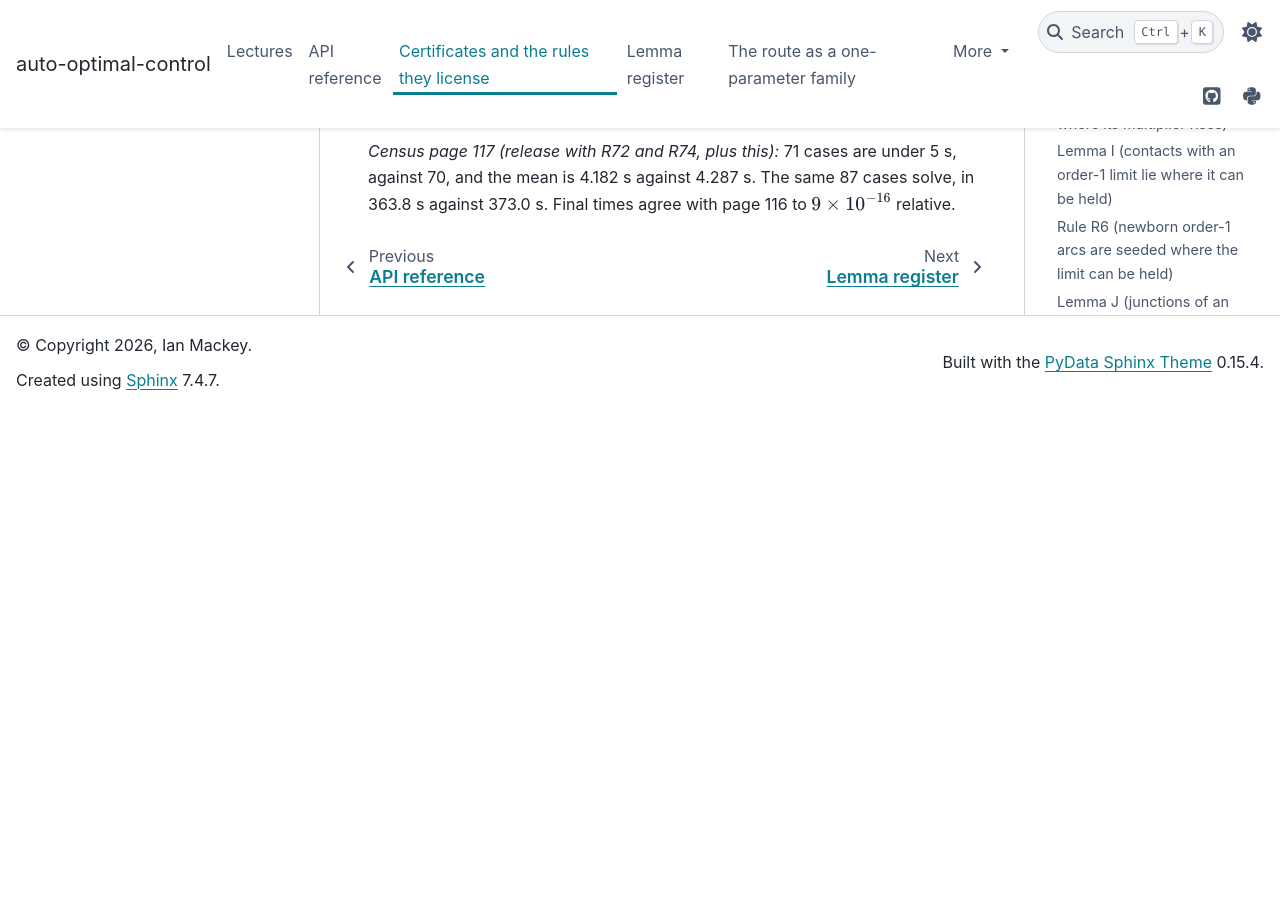
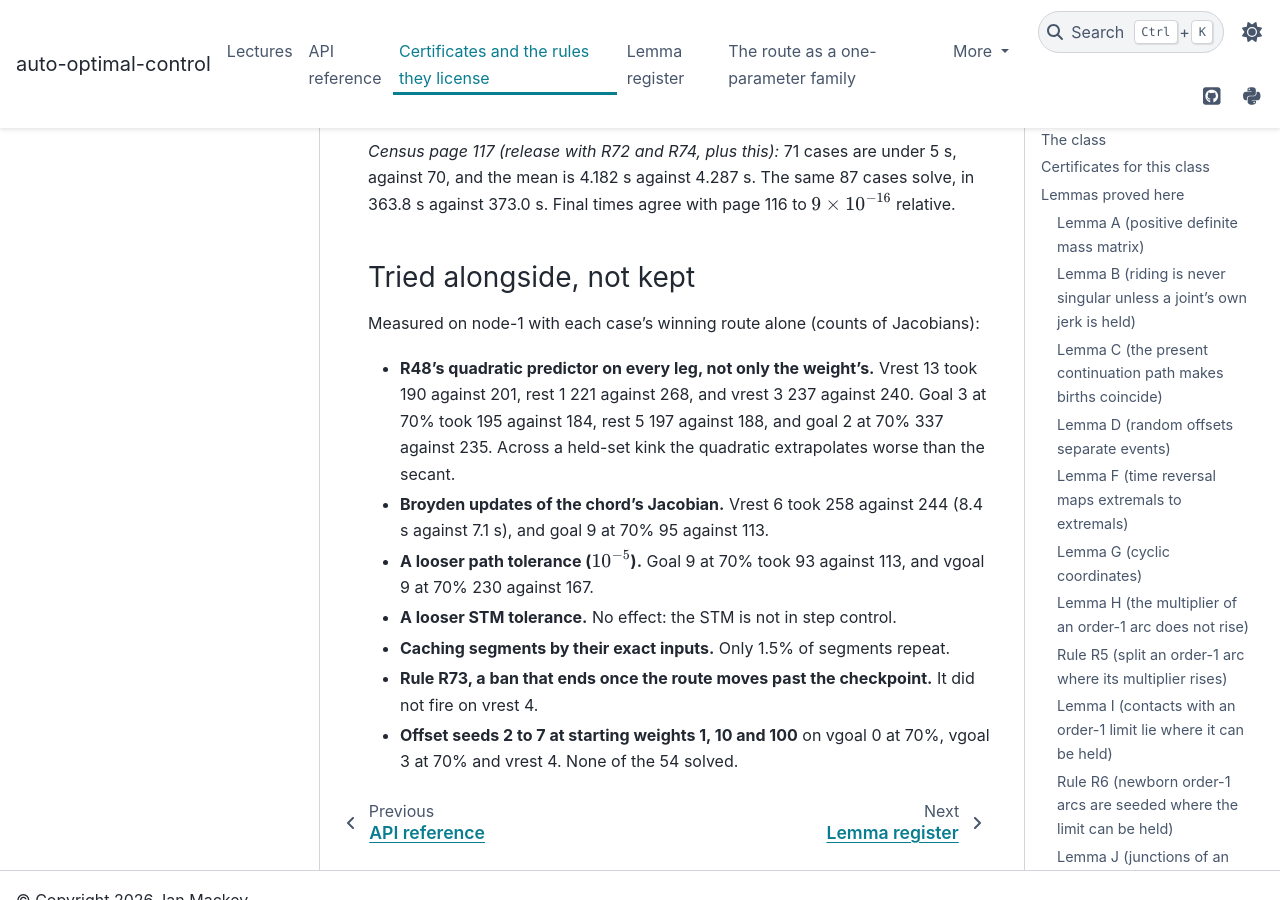
Before and after one commit to idm23/auto-optimal-control, a Sphinx documentation site: the page built from docs/notes/structure_certificates.md, in a window 1280 px wide and 900 px high, scrolled down 75121 px. Built offline with Sphinx 7.4.7 and the PyData theme 0.15.4, drawn with Linux system fonts in a browser that asks for light colours; before the commit the page ends 75530 px from its top, so only the background shows below that.

Commit message:
Record the experiments tried alongside
Co-Authored-By: Claude Opus 5.5 <noreply@anthropic.com>
Claude-Session: https://claude.ai/code/session_01DzJDSTVJjP1uaCvVbe25Pf

```diff
--- a/docs/notes/structure_certificates.md
+++ b/docs/notes/structure_certificates.md
@@ -2766,3 +2766,21 @@ the exact shooting around the solution without solving again, and polls every 10
 *Census page 117 (release with R72 and R74, plus this):* 71 cases are under 5 s, against
 70, and the mean is 4.182 s against 4.287 s. The same 87 cases solve, in 363.8 s against
 373.0 s. Final times agree with page 116 to $9 \times 10^{-16}$ relative.
+
+### Tried alongside, not kept
+
+Measured on node-1 with each case's winning route alone (counts of Jacobians):
+- **R48's quadratic predictor on every leg, not only the weight's.** Vrest 13 took 190
+  against 201, rest 1 221 against 268, and vrest 3 237 against 240. Goal 3 at 70% took 195
+  against 184, rest 5 197 against 188, and goal 2 at 70% 337 against 235. Across a held-set
+  kink the quadratic extrapolates worse than the secant.
+- **Broyden updates of the chord's Jacobian.** Vrest 6 took 258 against 244 (8.4 s against
+  7.1 s), and goal 9 at 70% 95 against 113.
+- **A looser path tolerance ($10^{-5}$).** Goal 9 at 70% took 93 against 113, and vgoal 9
+  at 70% 230 against 167.
+- **A looser STM tolerance.** No effect: the STM is not in step control.
+- **Caching segments by their exact inputs.** Only 1.5% of segments repeat.
+- **Rule R73, a ban that ends once the route moves past the checkpoint.** It did not
+  fire on vrest 4.
+- **Offset seeds 2 to 7 at starting weights 1, 10 and 100** on vgoal 0 at 70%, vgoal 3 at
+  70% and vrest 4. None of the 54 solved.
```
